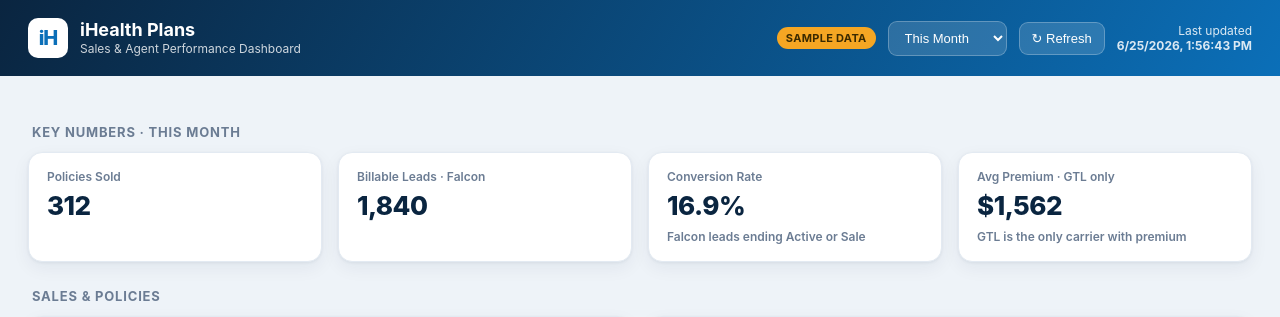
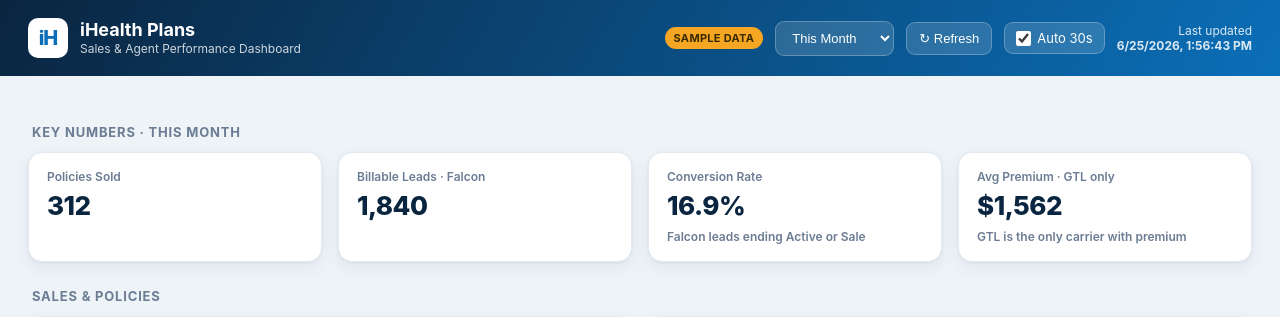
Before and after one commit to kendoric2/TLD-DASHBOARD-, a Flask app: page / in a window 1280 px wide. Shown: the top 317 px of the page. Run offline with Flask 3, Linux system fonts and the light colour scheme.

Commit message:
Add 30s auto-refresh toggle; remove local push helper from repo

```diff
--- a/static/dashboard.css
+++ b/static/dashboard.css
@@ -45,6 +45,12 @@ header{
 .btn:hover{background:rgba(255,255,255,.24)}
 .range:focus,.btn:focus{outline:2px solid #fff}
 .updated{font-size:12px;opacity:.85;text-align:right}
+.auto{
+  display:flex;align-items:center;gap:6px;font-size:13px;color:#fff;
+  background:rgba(255,255,255,.14);border:1px solid rgba(255,255,255,.25);
+  border-radius:9px;padding:7px 11px;cursor:pointer;user-select:none;
+}
+.auto input{width:15px;height:15px;margin:0;cursor:pointer;accent-color:#fff}
 .badge-sample{
   background:var(--warn);color:#3a2a00;font-weight:700;font-size:11px;
   padding:4px 9px;border-radius:20px;letter-spacing:.3px;
--- a/static/dashboard.js
+++ b/static/dashboard.js
@@ -9,6 +9,8 @@ const C = n => getComputedStyle(document.documentElement).getPropertyValue(n).tr
 let charts = {};          // keep chart instances so we can destroy before redraw
 let lastData = null;      // cache for client-side sorting
 let sortKey = "policies", sortDir = -1;
+let autoTimer = null;     // handle for the auto-refresh interval
+const AUTO_MS = 30000;    // auto-refresh every 30 seconds
 
 async function load() {
   const range = $("#range").value;
@@ -22,7 +24,17 @@ async function load() {
     $("#errbar").hidden = false;
     $("#errbar").textContent = "Could not reach the backend: " + e;
     $("#footer").textContent = "Offline.";
+  } finally {
+    armAuto();   // (re)start the 30s countdown if Auto is ticked
   }
+}
+
+/* Auto-refresh: while the box is ticked, reload every 30s. Re-arming on each
+   load means the gap is always 30s since the last refresh (manual or auto). */
+function armAuto() {
+  clearInterval(autoTimer);
+  autoTimer = null;
+  if ($("#autoRefresh").checked) autoTimer = setInterval(load, AUTO_MS);
 }
 
 function render(d) {
@@ -125,6 +137,7 @@ function renderAgents(rows) {
 /* ---- GUI events ---- */
 $("#range").addEventListener("change", load);
 $("#refresh").addEventListener("click", load);
+$("#autoRefresh").addEventListener("change", armAuto);
 document.querySelectorAll("th[data-sort]").forEach(th => {
   th.addEventListener("click", () => {
     const k = th.getAttribute("data-sort");
--- a/templates/dashboard.html
+++ b/templates/dashboard.html
@@ -26,6 +26,10 @@
       <option value="this_quarter">This Quarter</option>
     </select>
     <button class="btn" id="refresh">&#8635; Refresh</button>
+    <label class="auto" title="Automatically refresh the data every 30 seconds">
+      <input type="checkbox" id="autoRefresh" checked />
+      <span>Auto&nbsp;30s</span>
+    </label>
     <div class="updated">Last updated<br/><b id="updated">—</b></div>
   </div>
 </header>
```
Also changed, not shown: 2 other files.
